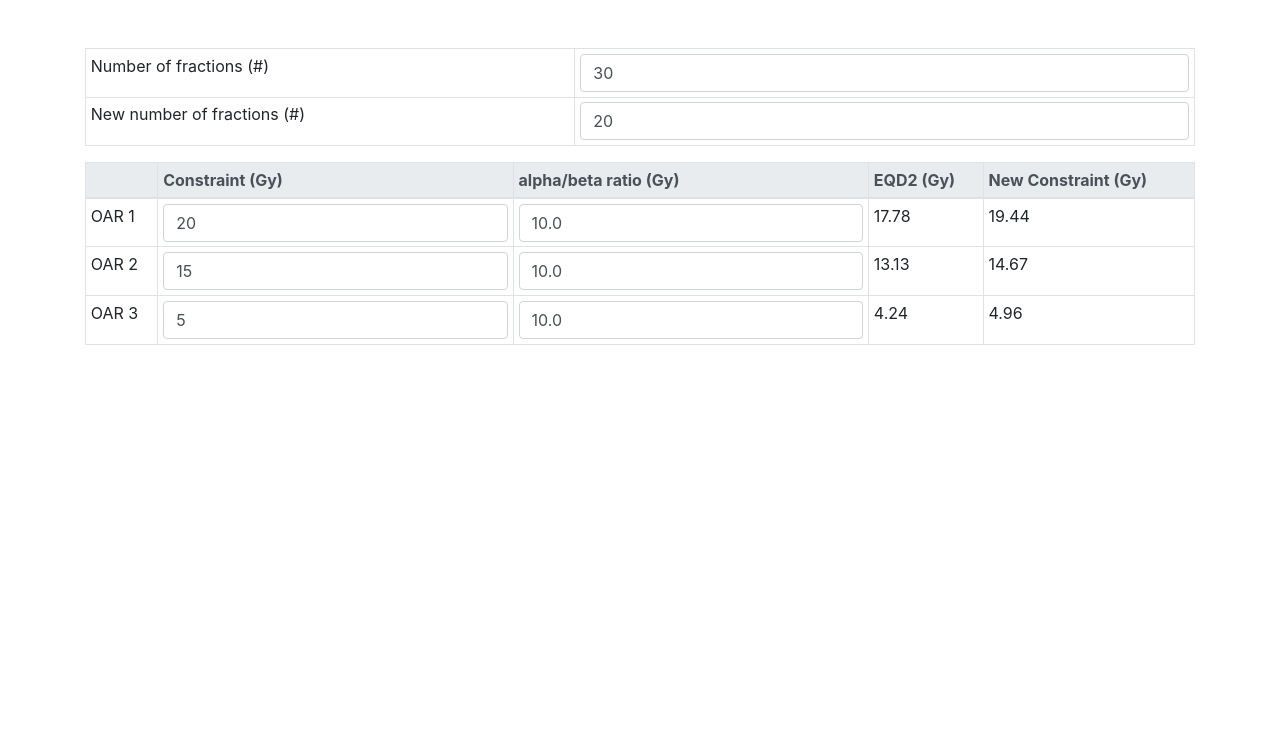
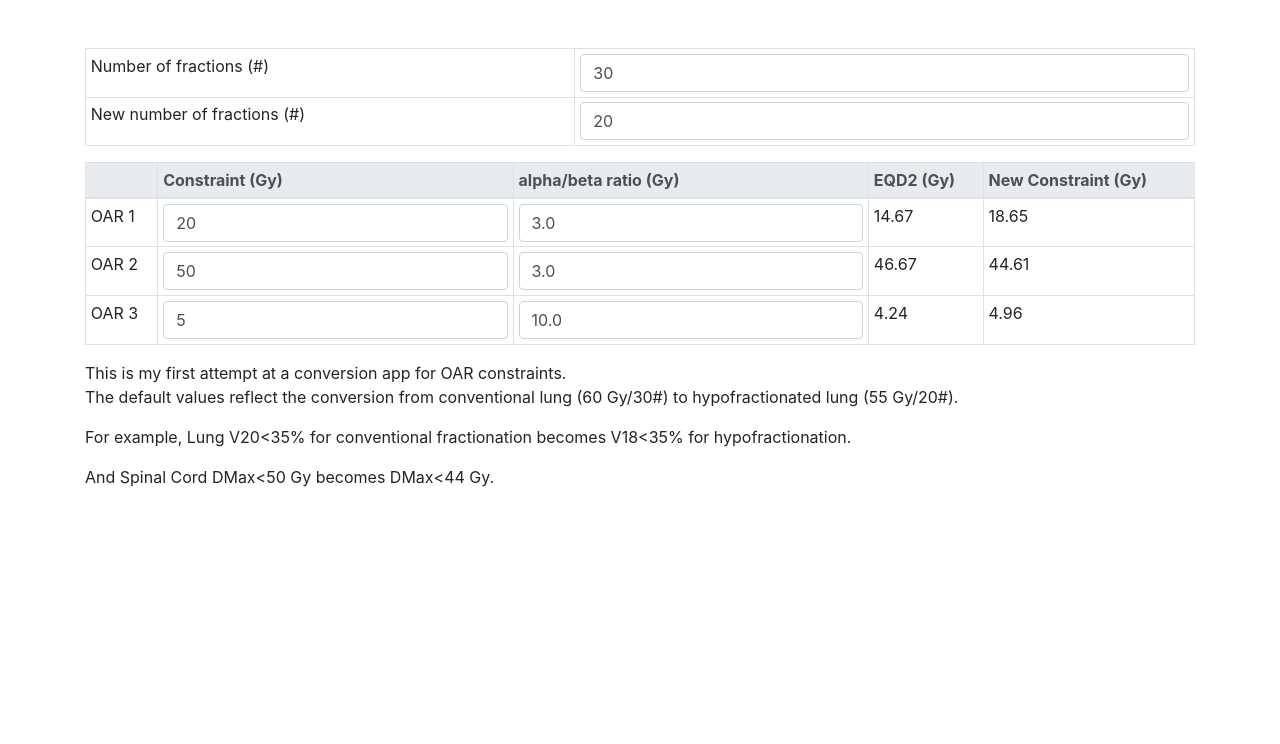
Before and after one commit to fractionasian/oar-constraints, a plain HTML site: page index.html in a window 1280 px wide. Shown: the part 56-800 px from the top of the page. Drawn offline with nearby package versions, Linux system fonts and the light colour scheme.

Commit message:
changed defaults, added Github repo link

```diff
--- a/index.html
+++ b/index.html
@@ -13,6 +13,7 @@
 <body>
     <nav class="navbar navbar-light" style="background-color: lightgreen;">
         <span class="navbar-brand mb-0 h1">OAR Constraint Calculator</span>
+        <a style="color:black" href="https://github.com/fractionasian/oar-constraints">GitHub repo</a>
     </nav>
     <div class="container mt-5">
         <div class="table-responsive">
@@ -42,14 +43,14 @@
                     <tr>
                         <td>OAR 1</td>
                         <td><input type="number" class="form-control" id="dose1" value="20" oninput="calculateDose1()"></td>
-                        <td><input type="number" class="form-control" id="alphaBeta1" value="10.0" oninput="calculateDose1()"></td>
+                        <td><input type="number" class="form-control" id="alphaBeta1" value="3.0" oninput="calculateDose1()"></td>
                         <td id="dose1Eqd2"></td>
                         <td id="dose1NewDose"></td>
                     </tr>
                     <tr>
                         <td>OAR 2</td>
-                        <td><input type="number" class="form-control" id="dose2" value="15" oninput="calculateDose2()"></td>
-                        <td><input type="number" class="form-control" id="alphaBeta2" value="10.0" oninput="calculateDose2()"></td>
+                        <td><input type="number" class="form-control" id="dose2" value="50" oninput="calculateDose2()"></td>
+                        <td><input type="number" class="form-control" id="alphaBeta2" value="3.0" oninput="calculateDose2()"></td>
                         <td id="dose2Eqd2"></td>
                         <td id="dose2NewDose"></td>
                     </tr>
@@ -63,12 +64,16 @@
                 </tbody>
             </table>
         </div>
+        <div><p>This is my first attempt at a conversion app for OAR constraints. <br>The default values reflect the conversion from conventional lung (60 Gy/30#) to hypofractionated lung (55 Gy/20#).</p>
+        <p>For example, Lung V20<35% for conventional fractionation becomes V18<35% for hypofractionation.</p>
+        <p>And Spinal Cord DMax<50 Gy becomes DMax<44 Gy.</p></div>
     </div>
-
     <!-- Bootstrap JS -->
     <script src="https://code.jquery.com/jquery-3.5.1.slim.min.js"></script>
     <script src="https://cdn.jsdelivr.net/npm/@popperjs/core@2.5.4/dist/umd/popper.min.js"></script>
     <script src="https://stackpath.bootstrapcdn.com/bootstrap/4.5.2/js/bootstrap.min.js"></script>
     <script src="script.js"></script>
+
+
 </body>
 </html>
```
